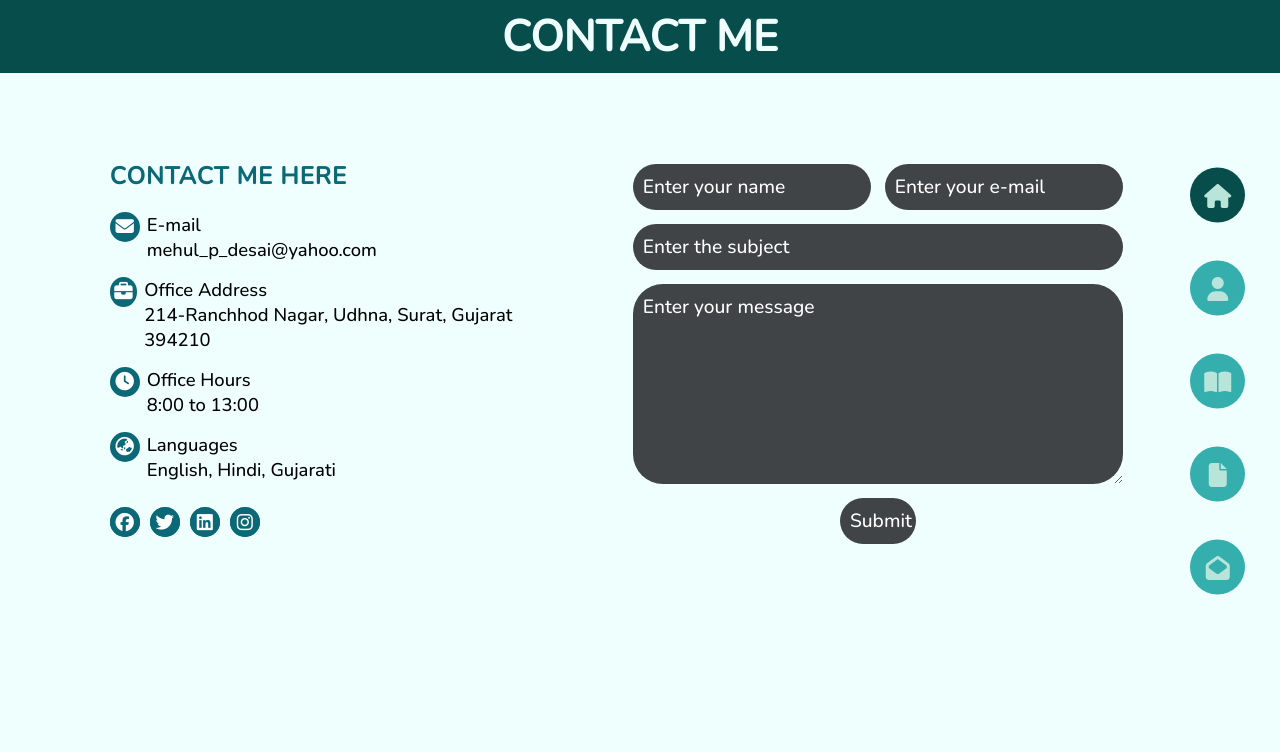
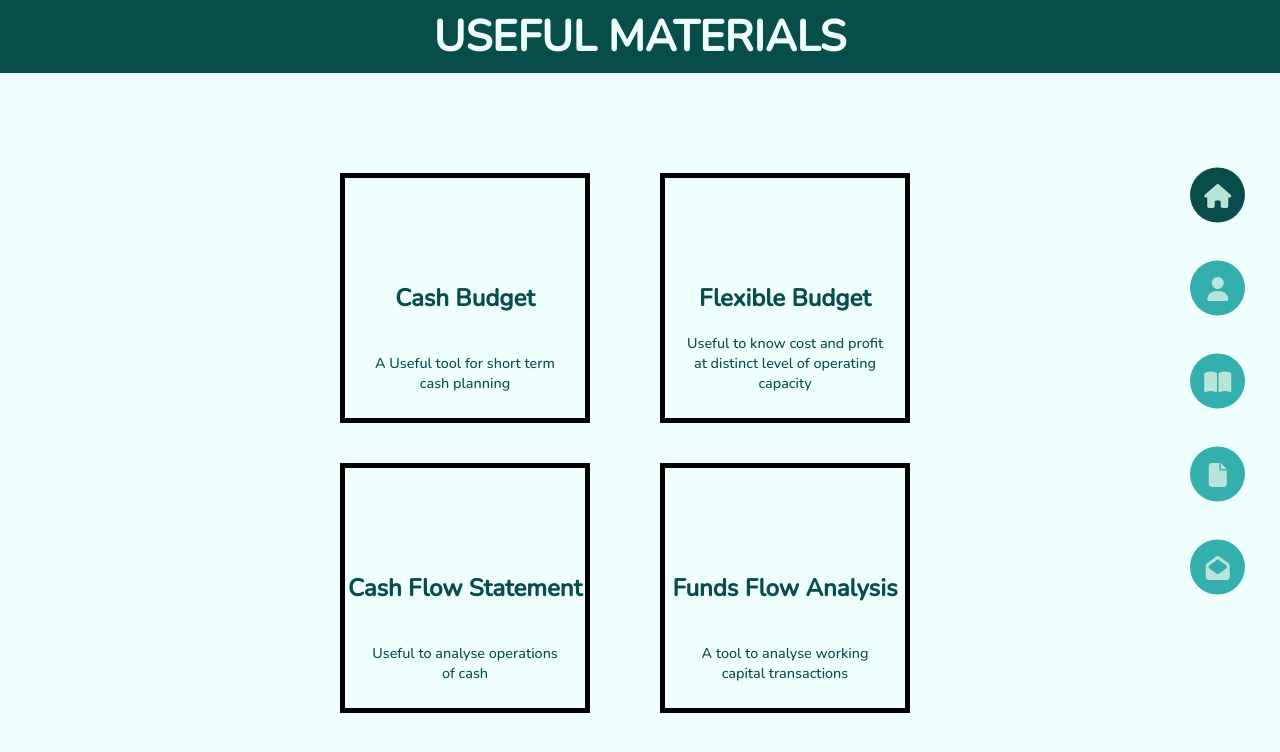
Before and after one commit to Jeet-Desai/Mehul-Portfolio, a plain HTML site: page index.html in a window 1280 px wide. Drawn offline with nearby package versions, Linux system fonts and the light colour scheme.

Commit message:
added material section

```diff
--- a/index.html
+++ b/index.html
@@ -175,10 +175,28 @@
     <section class="section sec3" id="research">
         Research Section
     </section>
-    <section class="section sec4" id="material">
-        Section 4
+    <section class="section sec4  active" id="material">
+        <h1 class="main-title">USEFUL MATERIALS</h1>
+        <div class="material-items">
+            <div class="material-item">
+                <h2>Cash Budget</h2>
+                <p>A Useful tool for short term cash planning</p>
+            </div>
+            <div class="material-item">
+                <h2>Flexible Budget</h2>
+                <p>Useful to know cost and profit at distinct level of operating capacity</p>
+            </div>
+            <div class="material-item">
+                <h2>Cash Flow Statement</h2>
+                <p>Useful to analyse operations of cash</p>
+            </div>
+            <div class="material-item">
+                <h2>Funds Flow Analysis</h2>
+                <p>A tool to analyse working capital transactions</p>
+            </div>
+        </div>
     </section>
-    <section class="section sec5 active" id="contact">
+    <section class="section sec5" id="contact">
         <h1 class="main-title">CONTACT ME</h1>
         <div class="contact-cont">
             <div class="left-contact">
--- a/index.js
+++ b/index.js
@@ -13,3 +13,10 @@ for(let i=0;i<btns.length;i++)
         document.getElementById(this.dataset.id).classList.add("active");
     });
 }
+
+const materialItems=document.querySelectorAll(".material-item");
+
+materialItems[0].addEventListener("click",()=>window.open("https://drive.google.com/drive/folders/1vPdELOVoNSym_2WZpehWJJ6QYClO_77c"));
+materialItems[1].addEventListener("click",()=>window.open("https://drive.google.com/drive/folders/1U0XqPr-CV-XdQbuB23NggwOAUTbDsyG3"));
+materialItems[2].addEventListener("click",()=>window.open("https://drive.google.com/drive/folders/1me_H18v5kmKVe60vp3e51oiRc3_qRmRi"));
+materialItems[3].addEventListener("click",()=>window.open("https://drive.google.com/drive/folders/1cMTEnjsGLDC0__Di6qH-wZYjN7shxnoi"));
--- a/styles/styles.css
+++ b/styles/styles.css
@@ -279,7 +279,8 @@ i
   border-radius: 50px;
   text-decoration: none;
   padding-left: 3px;
-  padding-right: 3px;;
+  padding-right: 3px;
+  transition:all 0.3s ease-in-out;
 }
 .download
 {
@@ -296,7 +297,7 @@ i
 
 .download a:hover
 {
-  animation: color-change 0.3s ease-in-out;
+  /* animation: color-change 0.3s ease-in-out; */
   background-color: var(--color-active);
 }
 
@@ -595,6 +596,60 @@ h4
   font-size:1rem;
 }
 
+/* Material */
+
+.material-items
+{
+  display:grid;
+  grid-template-columns: repeat(2,1fr);
+  margin-top:80px;
+  margin-left: auto;
+  margin-right: auto;
+  /* position: absolute;
+  left:27.5%; */
+  width:50%;
+}
+
+.material-item
+{
+  width:250px;
+  height:250px;
+  border:5px solid black;
+  display: flex;
+  flex-direction: column;
+  align-items: center;
+  justify-content: center;
+  margin:20px;
+  color:var(--color-active);
+  position: relative;
+  transition: 0.3s all ease-in-out;
+  cursor: pointer;
+}
+
+
+.material-item h2
+{
+  background-color: transparent;
+}
+
+.material-item p
+{
+  margin:20px;
+  position:absolute;
+  bottom:5px;
+  font-size:0.9rem;
+  text-align: center;
+  background-color: transparent;
+}
+
+.material-item:hover
+{
+  background-color: var(--color-active);
+  color:white;
+}
+
+/* Contact */
+
 .contact-cont
 {
   display: grid;
@@ -640,7 +695,14 @@ h4
   margin-left: auto;
   margin-right: auto;
   cursor: pointer;
+  transition: all 0.35s ease-in-out;
 }
+
+/* .submit:hover
+{
+  background-color:#b6bec6;
+  color:var(--color-grey-1);
+} */
 
 .text-area
 {
```
